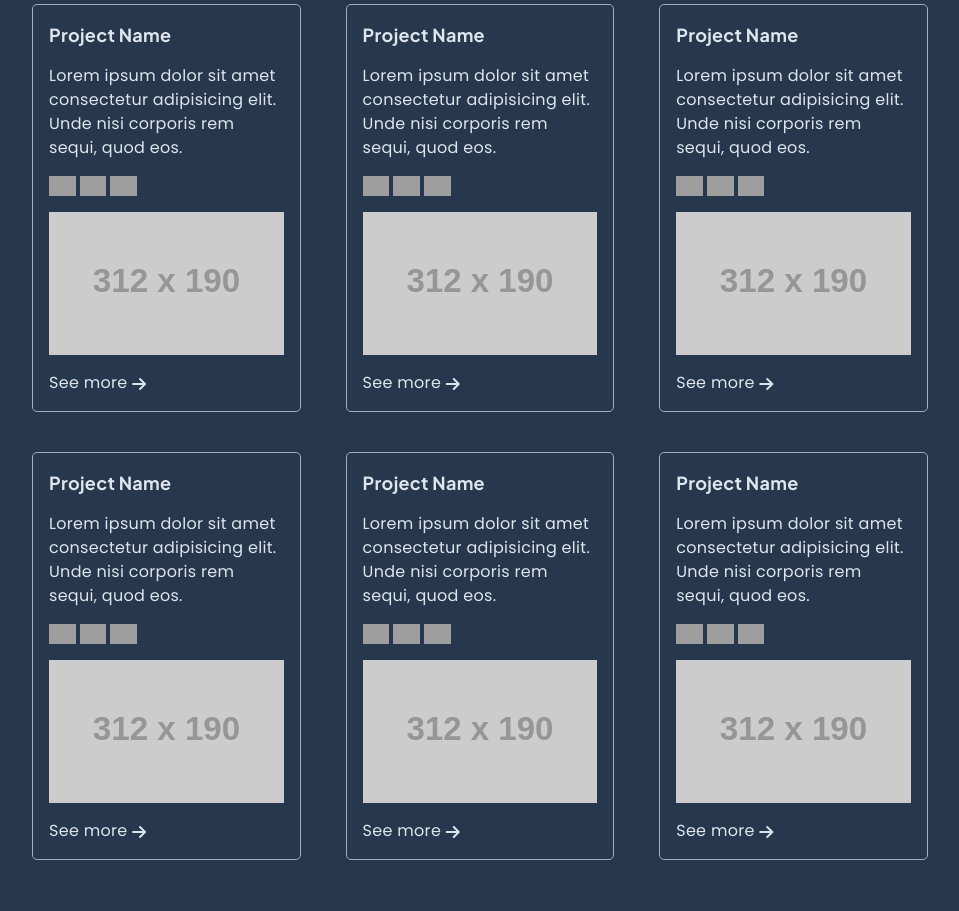
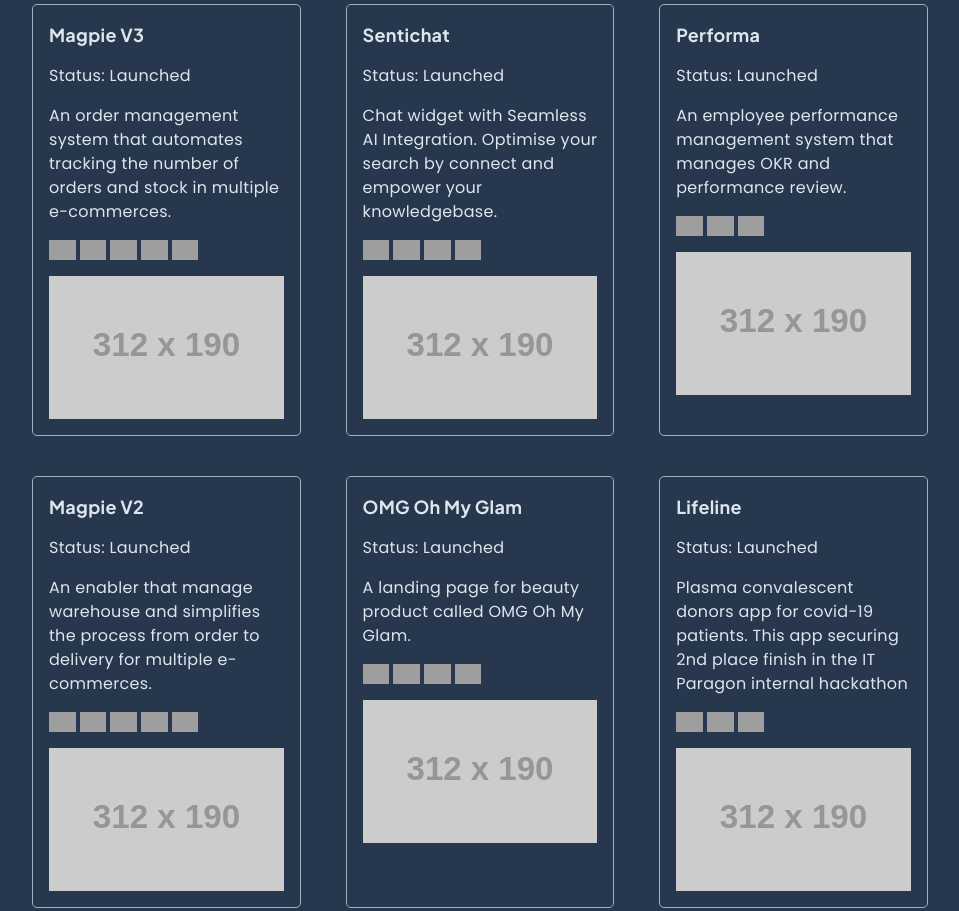
Before and after one commit to budiigunawan/budigunawan.com, a plain HTML site: page index.html in a window 1280 px wide. Shown: the part 1763-2674 px from the top of the page, without its empty margins (160-1119 px from the left). Drawn offline with Linux system fonts and the light colour scheme; grey boxes are pictures that could not be loaded; placeholder pictures from the web are drawn by us.

Commit message:
hide see more links, adjust project details

```diff
--- a/index.html
+++ b/index.html
@@ -162,10 +162,268 @@
           <h3 class="projects__title plus-jakarta">Projects</h3>
           <div class="projects__cards-container">
             <div class="projects__card">
-              <h4 class="projects__card__title plus-jakarta">Project Name</h4>
+              <h4 class="projects__card__title plus-jakarta">Magpie V3</h4>
               <p class="projects__card__subtitle poppins-regular">
-                Lorem ipsum dolor sit amet consectetur adipisicing elit. Unde
-                nisi corporis rem sequi, quod eos.
+                Status: Launched
+              </p>
+              <p class="projects__card__subtitle poppins-regular">
+                An order management system that automates tracking the number of
+                orders and stock in multiple e-commerces.
+              </p>
+              <div class="projects__card__stacks">
+                <img
+                  loading="lazy"
+                  height="20px"
+                  src="https://img.shields.io/badge/-JavaScript-526d82?style=flat&amp;logo=javascript"
+                  alt="JavaScript"
+                />
+                <img
+                  loading="lazy"
+                  height="20px"
+                  src="https://img.shields.io/badge/-React-526d82?style=flat&amp;logo=react"
+                  alt="React"
+                />
+                <img
+                  loading="lazy"
+                  height="20px"
+                  src="https://img.shields.io/badge/-ReactQuery-526d82?style=flat&amp;logo=react-query"
+                  alt="react-query"
+                />
+                <img
+                  loading="lazy"
+                  height="20px"
+                  src="https://img.shields.io/badge/-ChakraUI-526d82?style=flat&amp;logo=chakra-ui"
+                  alt="chakra-ui"
+                />
+                <img
+                  loading="lazy"
+                  height="20px"
+                  src="https://img.shields.io/badge/-Cypress-526d82?style=flat&amp;logo=cypress"
+                  alt="cypress"
+                />
+              </div>
+              <img
+                class="projects__card__image"
+                src="https://placehold.jp/312x190.png"
+                alt="Project name's screenshoot"
+              />
+              <!-- <a
+                class="projects__card__see-more poppins-regular"
+                href="#"
+                target="_blank"
+                rel="noopener noreferrer"
+              >
+                See more <span><i class="fas fa-arrow-right"></i></span>
+              </a> -->
+            </div>
+
+            <div class="projects__card">
+              <h4 class="projects__card__title plus-jakarta">Sentichat</h4>
+              <p class="projects__card__subtitle poppins-regular">
+                Status: Launched
+              </p>
+              <p class="projects__card__subtitle poppins-regular">
+                Chat widget with Seamless AI Integration. Optimise your search
+                by connect and empower your knowledgebase.
+              </p>
+              <div class="projects__card__stacks">
+                <img
+                  loading="lazy"
+                  height="20px"
+                  src="https://img.shields.io/badge/-TypeScript-526d82?style=flat&amp;logo=typescript"
+                  alt="TypeScript"
+                />
+                <img
+                  loading="lazy"
+                  height="20px"
+                  src="https://img.shields.io/badge/-React-526d82?style=flat&amp;logo=react"
+                  alt="React"
+                />
+                <img
+                  loading="lazy"
+                  height="20px"
+                  src="https://img.shields.io/badge/-Sass-526d82?style=flat&amp;logo=sass"
+                  alt="Sass"
+                />
+                <img
+                  loading="lazy"
+                  height="20px"
+                  src="https://img.shields.io/badge/-Lit-526d82?style=flat&amp;logo=lit"
+                  alt="lit"
+                />
+              </div>
+              <img
+                class="projects__card__image"
+                src="https://placehold.jp/312x190.png"
+                alt="Project name's screenshoot"
+              />
+              <!-- <a
+                class="projects__card__see-more poppins-regular"
+                href="#"
+                target="_blank"
+                rel="noopener noreferrer"
+              >
+                See more <span><i class="fas fa-arrow-right"></i></span>
+              </a> -->
+            </div>
+
+            <div class="projects__card">
+              <h4 class="projects__card__title plus-jakarta">Performa</h4>
+              <p class="projects__card__subtitle poppins-regular">
+                Status: Launched
+              </p>
+              <p class="projects__card__subtitle poppins-regular">
+                An employee performance management system that manages OKR and
+                performance review.
+              </p>
+              <div class="projects__card__stacks">
+                <img
+                  loading="lazy"
+                  height="20px"
+                  src="https://img.shields.io/badge/-JavaScript-526d82?style=flat&amp;logo=javascript"
+                  alt="JavaScript"
+                />
+                <img
+                  loading="lazy"
+                  height="20px"
+                  src="https://img.shields.io/badge/-Vue-526d82?style=flat&amp;logo=vue.js"
+                  alt="Vue"
+                />
+                <img
+                  loading="lazy"
+                  height="20px"
+                  src="https://img.shields.io/badge/-Sass-526d82?style=flat&amp;logo=sass"
+                  alt="Sass"
+                />
+              </div>
+              <img
+                class="projects__card__image"
+                src="https://placehold.jp/312x190.png"
+                alt="Project name's screenshoot"
+              />
+              <!-- <a
+                class="projects__card__see-more poppins-regular"
+                href="#"
+                target="_blank"
+                rel="noopener noreferrer"
+              >
+                See more <span><i class="fas fa-arrow-right"></i></span>
+              </a> -->
+            </div>
+
+            <div class="projects__card">
+              <h4 class="projects__card__title plus-jakarta">Magpie V2</h4>
+              <p class="projects__card__subtitle poppins-regular">
+                Status: Launched
+              </p>
+              <p class="projects__card__subtitle poppins-regular">
+                An enabler that manage warehouse and simplifies the process from
+                order to delivery for multiple e-commerces.
+              </p>
+              <div class="projects__card__stacks">
+                <img
+                  loading="lazy"
+                  height="20px"
+                  src="https://img.shields.io/badge/-TypeScript-526d82?style=flat&amp;logo=typescript"
+                  alt="TypeScript"
+                />
+                <img
+                  loading="lazy"
+                  height="20px"
+                  src="https://img.shields.io/badge/-React-526d82?style=flat&amp;logo=react"
+                  alt="React"
+                />
+                <img
+                  loading="lazy"
+                  height="20px"
+                  src="https://img.shields.io/badge/-Next-526d82?style=flat&amp;logo=next.js"
+                  alt="Next"
+                />
+                <img
+                  loading="lazy"
+                  height="20px"
+                  src="https://img.shields.io/badge/-ChakraUI-526d82?style=flat&amp;logo=chakra-ui"
+                  alt="chakra-ui"
+                />
+                <img
+                  loading="lazy"
+                  height="20px"
+                  src="https://img.shields.io/badge/-Swr-526d82?style=flat&amp;logo=swr"
+                  alt="swr"
+                />
+              </div>
+              <img
+                class="projects__card__image"
+                src="https://placehold.jp/312x190.png"
+                alt="Project name's screenshoot"
+              />
+              <!-- <a
+                class="projects__card__see-more poppins-regular"
+                href="#"
+                target="_blank"
+                rel="noopener noreferrer"
+              >
+                See more <span><i class="fas fa-arrow-right"></i></span>
+              </a> -->
+            </div>
+
+            <div class="projects__card">
+              <h4 class="projects__card__title plus-jakarta">OMG Oh My Glam</h4>
+              <p class="projects__card__subtitle poppins-regular">
+                Status: Launched
+              </p>
+              <p class="projects__card__subtitle poppins-regular">
+                A landing page for beauty product called OMG Oh My Glam.
+              </p>
+              <div class="projects__card__stacks">
+                <img
+                  loading="lazy"
+                  height="20px"
+                  src="https://img.shields.io/badge/-JavaScript-526d82?style=flat&amp;logo=javascript"
+                  alt="JavaScript"
+                />
+                <img
+                  loading="lazy"
+                  height="20px"
+                  src="https://img.shields.io/badge/-React-526d82?style=flat&amp;logo=react"
+                  alt="React"
+                />
+                <img
+                  loading="lazy"
+                  height="20px"
+                  src="https://img.shields.io/badge/-Gatsby-526d82?style=flat&amp;logo=gatsby"
+                  alt="Gatsby"
+                />
+                <img
+                  loading="lazy"
+                  height="20px"
+                  src="https://img.shields.io/badge/-ChakraUI-526d82?style=flat&amp;logo=chakra-ui"
+                  alt="chakra-ui"
+                />
+              </div>
+              <img
+                class="projects__card__image"
+                src="https://placehold.jp/312x190.png"
+                alt="Project name's screenshoot"
+              />
+              <!-- <a
+                class="projects__card__see-more poppins-regular"
+                href="#"
+                target="_blank"
+                rel="noopener noreferrer"
+              >
+                See more <span><i class="fas fa-arrow-right"></i></span>
+              </a> -->
+            </div>
+
+            <div class="projects__card">
+              <h4 class="projects__card__title plus-jakarta">Lifeline</h4>
+              <p class="projects__card__subtitle poppins-regular">
+                Status: Launched
+              </p>
+              <p class="projects__card__subtitle poppins-regular">
+                Plasma convalescent donors app for covid-19 patients. This app
+                securing 2nd place finish in the IT Paragon internal hackathon
               </p>
               <div class="projects__card__stacks">
                 <img
@@ -192,219 +450,14 @@
                 src="https://placehold.jp/312x190.png"
                 alt="Project name's screenshoot"
               />
-              <a
+              <!-- <a
                 class="projects__card__see-more poppins-regular"
                 href="#"
                 target="_blank"
                 rel="noopener noreferrer"
               >
                 See more <span><i class="fas fa-arrow-right"></i></span>
-              </a>
-            </div>
-
-            <div class="projects__card">
-              <h4 class="projects__card__title plus-jakarta">Project Name</h4>
-              <p class="projects__card__subtitle poppins-regular">
-                Lorem ipsum dolor sit amet consectetur adipisicing elit. Unde
-                nisi corporis rem sequi, quod eos.
-              </p>
-              <div class="projects__card__stacks">
-                <img
-                  loading="lazy"
-                  height="20px"
-                  src="https://img.shields.io/badge/-React-526d82?style=flat&amp;logo=react"
-                  alt="React"
-                />
-                <img
-                  loading="lazy"
-                  height="20px"
-                  src="https://img.shields.io/badge/-TypeScript-526d82?style=flat&amp;logo=typescript"
-                  alt="TypeScript"
-                />
-                <img
-                  loading="lazy"
-                  height="20px"
-                  src="https://img.shields.io/badge/-ChakraUI-526d82?style=flat&amp;logo=chakra-ui"
-                  alt="chakra-ui"
-                />
-              </div>
-              <img
-                class="projects__card__image"
-                src="https://placehold.jp/312x190.png"
-                alt="Project name's screenshoot"
-              />
-              <a
-                class="projects__card__see-more poppins-regular"
-                href="#"
-                target="_blank"
-                rel="noopener noreferrer"
-              >
-                See more <span><i class="fas fa-arrow-right"></i></span>
-              </a>
-            </div>
-
-            <div class="projects__card">
-              <h4 class="projects__card__title plus-jakarta">Project Name</h4>
-              <p class="projects__card__subtitle poppins-regular">
-                Lorem ipsum dolor sit amet consectetur adipisicing elit. Unde
-                nisi corporis rem sequi, quod eos.
-              </p>
-              <div class="projects__card__stacks">
-                <img
-                  loading="lazy"
-                  height="20px"
-                  src="https://img.shields.io/badge/-React-526d82?style=flat&amp;logo=react"
-                  alt="React"
-                />
-                <img
-                  loading="lazy"
-                  height="20px"
-                  src="https://img.shields.io/badge/-TypeScript-526d82?style=flat&amp;logo=typescript"
-                  alt="TypeScript"
-                />
-                <img
-                  loading="lazy"
-                  height="20px"
-                  src="https://img.shields.io/badge/-ChakraUI-526d82?style=flat&amp;logo=chakra-ui"
-                  alt="chakra-ui"
-                />
-              </div>
-              <img
-                class="projects__card__image"
-                src="https://placehold.jp/312x190.png"
-                alt="Project name's screenshoot"
-              />
-              <a
-                class="projects__card__see-more poppins-regular"
-                href="#"
-                target="_blank"
-                rel="noopener noreferrer"
-              >
-                See more <span><i class="fas fa-arrow-right"></i></span>
-              </a>
-            </div>
-
-            <div class="projects__card">
-              <h4 class="projects__card__title plus-jakarta">Project Name</h4>
-              <p class="projects__card__subtitle poppins-regular">
-                Lorem ipsum dolor sit amet consectetur adipisicing elit. Unde
-                nisi corporis rem sequi, quod eos.
-              </p>
-              <div class="projects__card__stacks">
-                <img
-                  loading="lazy"
-                  height="20px"
-                  src="https://img.shields.io/badge/-React-526d82?style=flat&amp;logo=react"
-                  alt="React"
-                />
-                <img
-                  loading="lazy"
-                  height="20px"
-                  src="https://img.shields.io/badge/-TypeScript-526d82?style=flat&amp;logo=typescript"
-                  alt="TypeScript"
-                />
-                <img
-                  loading="lazy"
-                  height="20px"
-                  src="https://img.shields.io/badge/-ChakraUI-526d82?style=flat&amp;logo=chakra-ui"
-                  alt="chakra-ui"
-                />
-              </div>
-              <img
-                class="projects__card__image"
-                src="https://placehold.jp/312x190.png"
-                alt="Project name's screenshoot"
-              />
-              <a
-                class="projects__card__see-more poppins-regular"
-                href="#"
-                target="_blank"
-                rel="noopener noreferrer"
-              >
-                See more <span><i class="fas fa-arrow-right"></i></span>
-              </a>
-            </div>
-
-            <div class="projects__card">
-              <h4 class="projects__card__title plus-jakarta">Project Name</h4>
-              <p class="projects__card__subtitle poppins-regular">
-                Lorem ipsum dolor sit amet consectetur adipisicing elit. Unde
-                nisi corporis rem sequi, quod eos.
-              </p>
-              <div class="projects__card__stacks">
-                <img
-                  loading="lazy"
-                  height="20px"
-                  src="https://img.shields.io/badge/-React-526d82?style=flat&amp;logo=react"
-                  alt="React"
-                />
-                <img
-                  loading="lazy"
-                  height="20px"
-                  src="https://img.shields.io/badge/-TypeScript-526d82?style=flat&amp;logo=typescript"
-                  alt="TypeScript"
-                />
-                <img
-                  loading="lazy"
-                  height="20px"
-                  src="https://img.shields.io/badge/-ChakraUI-526d82?style=flat&amp;logo=chakra-ui"
-                  alt="chakra-ui"
-                />
-              </div>
-              <img
-                class="projects__card__image"
-                src="https://placehold.jp/312x190.png"
-                alt="Project name's screenshoot"
-              />
-              <a
-                class="projects__card__see-more poppins-regular"
-                href="#"
-                target="_blank"
-                rel="noopener noreferrer"
-              >
-                See more <span><i class="fas fa-arrow-right"></i></span>
-              </a>
-            </div>
-
-            <div class="projects__card">
-              <h4 class="projects__card__title plus-jakarta">Project Name</h4>
-              <p class="projects__card__subtitle poppins-regular">
-                Lorem ipsum dolor sit amet consectetur adipisicing elit. Unde
-                nisi corporis rem sequi, quod eos.
-              </p>
-              <div class="projects__card__stacks">
-                <img
-                  loading="lazy"
-                  height="20px"
-                  src="https://img.shields.io/badge/-React-526d82?style=flat&amp;logo=react"
-                  alt="React"
-                />
-                <img
-                  loading="lazy"
-                  height="20px"
-                  src="https://img.shields.io/badge/-TypeScript-526d82?style=flat&amp;logo=typescript"
-                  alt="TypeScript"
-                />
-                <img
-                  loading="lazy"
-                  height="20px"
-                  src="https://img.shields.io/badge/-ChakraUI-526d82?style=flat&amp;logo=chakra-ui"
-                  alt="chakra-ui"
-                />
-              </div>
-              <img
-                class="projects__card__image"
-                src="https://placehold.jp/312x190.png"
-                alt="Project name's screenshoot"
-              />
-              <a
-                class="projects__card__see-more poppins-regular"
-                href="#"
-                target="_blank"
-                rel="noopener noreferrer"
-              >
-                See more <span><i class="fas fa-arrow-right"></i></span>
-              </a>
+              </a> -->
             </div>
           </div>
         </div>
```
